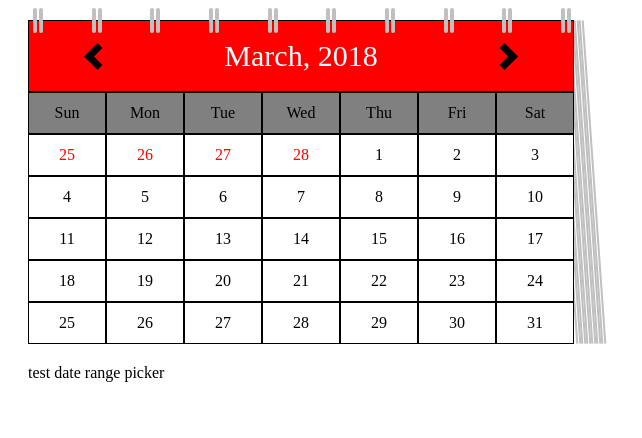
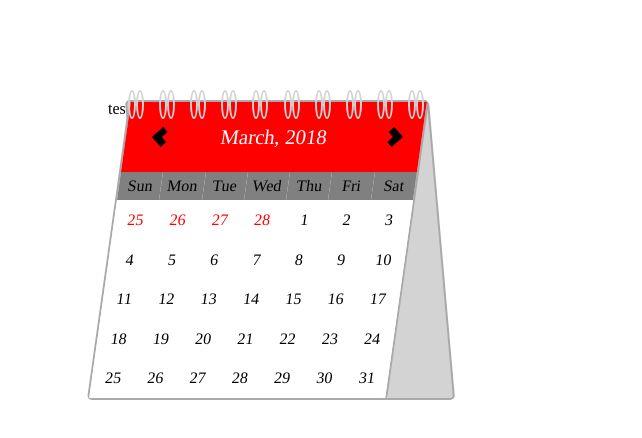
Before and after one commit to yardenShacham/react-component, a React app: page / in a window 1280 px wide. Shown: the top 438 px of the page, without its empty margins (0-642 px from the left). Built offline with nearby package versions, Linux system fonts and the light colour scheme.

Commit message:
date picker

```diff
--- a/src/components/date-picker/calendar-month/calendar-month.jsx
+++ b/src/components/date-picker/calendar-month/calendar-month.jsx
@@ -1,5 +1,5 @@
 import React from "react";
-import {generateArray} from '../../../utils/arrayUtils';
+
 
 const Day = (props) => {
     const {isCurrentMonth, number, isLastStartWeek} = props.dayInfo;
@@ -21,16 +21,7 @@ const DaysOfWeek = (props) => (
     </div>
 );
 
-const CalendarPin = () => (
-    <div className="pins">
-        {generateArray(10, i =>
-            <div key={i} className="pin">
-                <div></div>
-                <div></div>
-            </div>)
-        }
-    </div>
-);
+
 
 const CalendarNavigator = (props) => {
     const {currentDate, nextMonth, previousMonth} = props;
@@ -43,7 +34,6 @@ const CalendarNavigator = (props) => {
             <div className="move-month" onClick={nextMonth}>
                 <i className="arrow right"></i>
             </div>
-            <CalendarPin/>
         </div>
     );
 };
@@ -53,11 +43,18 @@ const CalendarTitle = (props) => {
     return (
         <div className="calendar-title">
             <CalendarNavigator {...props}/>
-            <DaysOfWeek daysOfWeek={daysOfWeek}/>
         </div>
     );
 };
-const CalendarContent = (props) => props.weeks.map((week, i) => <Week key={i} days={week}/>);
+const CalendarContent = (props) => {
+    const {daysOfWeek, weeks} = props;
+    return (
+        <div className="weeks-container">
+            <DaysOfWeek daysOfWeek={daysOfWeek}/>
+            {weeks.map((week, i) => <Week key={i} days={week}/>)}
+        </div>
+    );
+}
 
 export class CalendarMonth extends React.Component {
 
@@ -66,7 +63,7 @@ export class CalendarMonth extends React.Component {
         return (
             <div className="calendar-month">
                 <CalendarTitle {...this.props}/>
-                <CalendarContent weeks={weeks}/>
+                <CalendarContent {...this.props}/>
             </div>);
     }
 }
--- a/src/components/date-picker/calendar-month/calendar-month.scss
+++ b/src/components/date-picker/calendar-month/calendar-month.scss
@@ -1,36 +1,21 @@
 .calendar-month {
-  .pins {
-    width: 540px;
-    display: flex;
-    justify-content: space-between;
-    position: absolute;
-    top: 8px;
-    .pin {
-      display: flex;
-      flex-direction: row;
-      div {
-        width: 4px;
-        border-radius: 3px;
-        margin-left: 2px;
-        background: silver;
-        height: 25px;
-      }
-    }
-  }
+  width: 296px;
+  height: 296px;
   display: flex;
   flex-direction: column;
+  position: absolute;
   .calendar-title {
+    flex: 25%;
     display: flex;
     flex-direction: column;
     .navigator-container {
       background: red;
       color: white;
-      font-size: 30px;
+      font-size: 130%;
       display: flex;
       justify-content: space-around;
       align-items: center;
-      border: 1px solid black;
-      height: 70px;
+      flex: 40;
       .move-month {
         cursor: pointer;
       }
@@ -41,45 +26,54 @@
         font-size: 30px;
       }
     }
+  }
+  .weeks-container {
+    flex: 80%;
+    display: flex;
+    flex-direction: column;
     .daysOfWeek {
+      flex: 0.7;
       display: flex;
       flex-direction: row;
     }
-  }
     .week {
+      flex: 1;
       display: flex;
       flex-direction: row;
     }
     .day {
+      flex: 1;
       display: flex;
       justify-content: center;
       align-items: center;
-    border: 1px solid black;
-    min-width: 76px;
-    min-height: 40px;
+      min-width: 30px;
       background: white;
       color: black;
       &:not(.currentMonth) {
         color: red;
       }
+
       &.title {
         color: black;
         background: gray;
       }
-    &.next-month-flipper {
-      position: absolute;
-      top: 42.5%;
-      left: 28px;
-      border-bottom-left-radius: 40px;
+      &:not(.title) {
+        &:hover {
+          background: lightblue;
+          border-radius: 50%;
+          cursor: pointer;
+        }
       }
     }
   }
 
+}
+
 i {
   border: solid black;
+  display: inline-block;
   border-width: 0 7px 7px 0;
-  display: inline-block;
-  padding: 6px;
+  padding: 50%;
 }
 
 .right {
--- a/src/components/date-picker/date-picker.component.jsx
+++ b/src/components/date-picker/date-picker.component.jsx
@@ -2,21 +2,16 @@ import React from "react";
 import {dateService} from '../../services/dateService';
 import {CalendarMonth} from './calendar-month';
 import {dateTypes, formats} from '../../utils/dateUtils';
+import {generateArray} from '../../utils/arrayUtils';
 
-const CalendarPages = () => (
-    <div className="calendar-pages">
-        <div className="page"></div>
-        <div className="page"></div>
-        <div className="page"></div>
-        <div className="page"></div>
-        <div className="page"></div>
-        <div className="page"></div>
-        <div className="page"></div>
-        <div className="page"></div>
-        <div className="page"></div>
-        <div className="page"></div>
-        <div className="page"></div>
-        <div className="page"></div>
+const CalendarPin = () => (
+    <div className="pins">
+        {generateArray(10, i =>
+            <div key={i} className="pin">
+                <div></div>
+                <div></div>
+            </div>)
+        }
     </div>
 );
 
@@ -79,12 +74,16 @@ export class DatePicker extends React.Component {
 
         return (
             <div className="date-picker">
-                <CalendarMonth weeks={weeks}
-                               daysOfWeek={this.daysOfWeekOptions}
-                               nextMonth={this.nextMonth}
-                               previousMonth={this.previousMonth}
-                               currentDate={currentDate.format(titleDateFormat)}/>
-                <CalendarPages/>
+                <div className="stand front">
+                    <CalendarMonth weeks={weeks}
+                                   daysOfWeek={this.daysOfWeekOptions}
+                                   nextMonth={this.nextMonth}
+                                   previousMonth={this.previousMonth}
+                                   currentDate={currentDate.format(titleDateFormat)}/>
+
+                </div>
+                <div className="stand back"></div>
+                <CalendarPin/>
             </div>);
     }
 }
--- a/src/components/date-picker/date-picker.scss
+++ b/src/components/date-picker/date-picker.scss
@@ -1,14 +1,45 @@
 .date-picker {
-  display: flex;
-  .calendar-pages {
+  .stand {
     display: flex;
-    margin-left: -10px;
-    .page {
-      background: silver;
-      width: 1.5px;
-      margin-left: 1px;
-      transform: rotate(-4deg);
-      z-index: -1;
+    border: 2px solid darkgrey;
+    border-radius: 5px;
+    position: absolute;
+    width: 296px;
+    height: 296px;
+
+    &.front {
+      z-index: 9999;
+      transform: skew(-8deg);
+      background: white;
+    }
+    &.back {
+      background: lightgray;
+      position: absolute;
+      z-index: 9998;
+      transform: skew(5deg);
+      margin-left: 30px;
+      width: 300px;
+      height: 296px;
+    }
+  }
+  .pins {
+    display: flex;
+    justify-content: space-between;
+    position: absolute;
+    z-index: 10000;
+    width: 296px;
+    margin-top: -10px;
+    margin-left: 20px;
+
+    .pin {
+      display: flex;
+      flex-direction: row;
+      div {
+        width: 4px;
+        border-radius: 100%;
+        border: 2px solid lightgray;
+        height: 25px;
+      }
     }
   }
 }
--- a/test-playground/styles.scss
+++ b/test-playground/styles.scss
@@ -1,3 +1,3 @@
 .react-component {
-  margin: 20px;
+  margin: 100px;
 }
```
Lines whose indentation alone changed are shown as unchanged.
